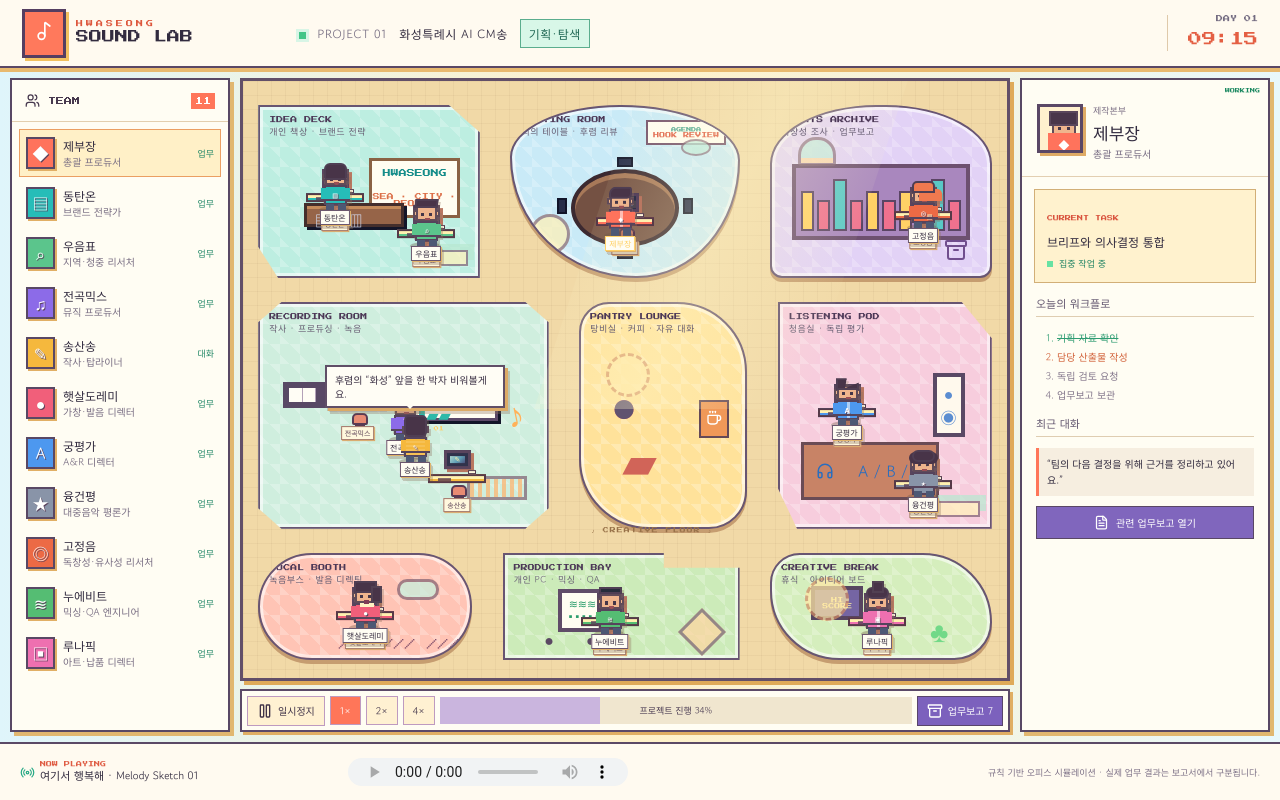
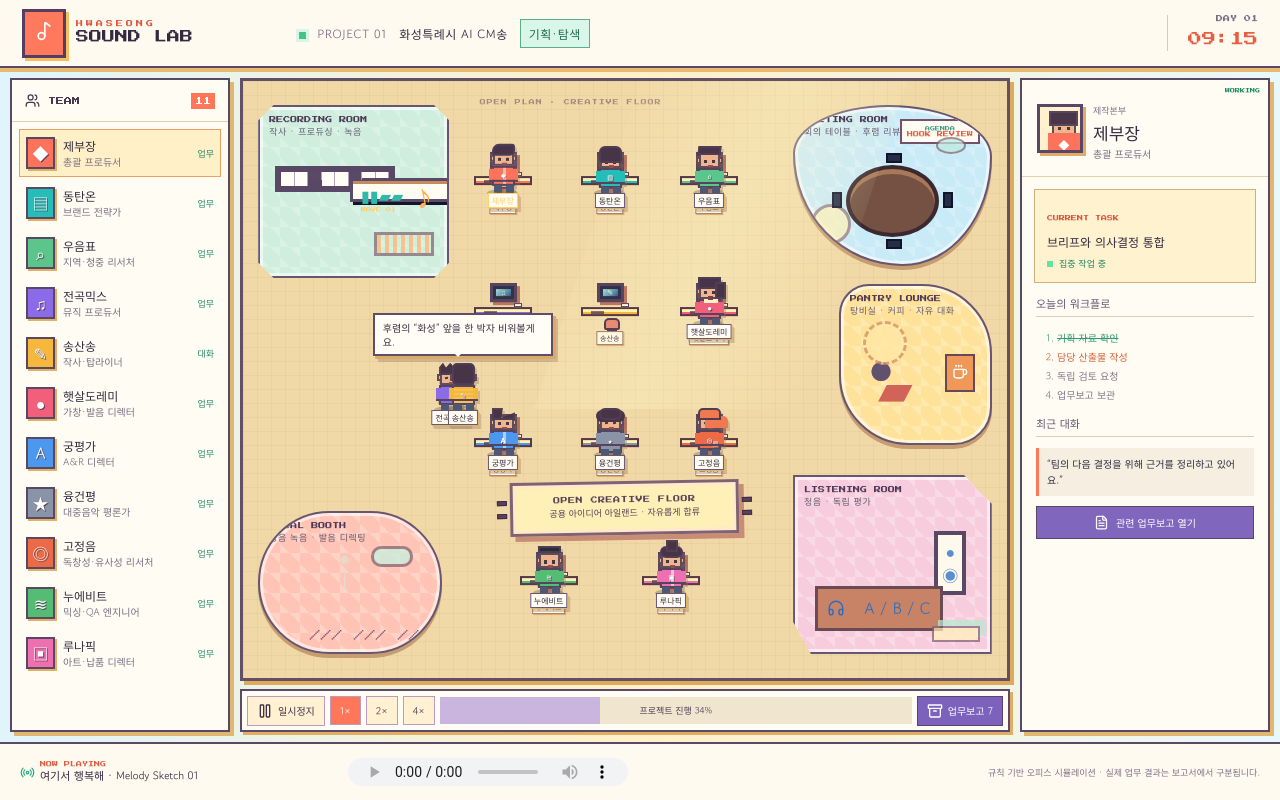
Before and after one commit to heekeunlee/hwasung_CM_contest, a React (Vite) app: page / in a window 1280 px wide. Built offline with nearby package versions, Linux system fonts and the light colour scheme.

Commit message:
Rework office into open plan entertainment studio

```diff
--- a/src/App.jsx
+++ b/src/App.jsx
@@ -2,29 +2,25 @@ import { useEffect, useMemo, useState } from 'react'
 import { Archive, BarChart3, Coffee, FileText, Headphones, Music2, Pause, Play, Radio, Users, Volume2, X } from 'lucide-react'
 
 const rooms = [
-  { id:'strategy', label:'IDEA DECK', sub:'개인 책상 · 브랜드 전략', x:2, y:4, w:29, h:29, tone:'teal', shape:'cut' },
-  { id:'meeting', label:'MEETING ROOM', sub:'회의 테이블 · 후렴 리뷰', x:35, y:4, w:30, h:29, tone:'amber', shape:'oval' },
-  { id:'archive', label:'RIGHTS ARCHIVE', sub:'독창성 조사 · 업무보고', x:69, y:4, w:29, h:29, tone:'violet', shape:'arch' },
-  { id:'music', label:'RECORDING ROOM', sub:'작사 · 프로듀싱 · 녹음', x:2, y:37, w:38, h:38, tone:'purple', shape:'studio' },
-  { id:'lounge', label:'PANTRY LOUNGE', sub:'탕비실 · 커피 · 자유 대화', x:44, y:37, w:22, h:38, tone:'orange', shape:'round' },
-  { id:'review', label:'LISTENING POD', sub:'청음실 · 독립 평가', x:70, y:37, w:28, h:38, tone:'blue', shape:'cut' },
-  { id:'booth', label:'VOCAL BOOTH', sub:'녹음부스 · 발음 디렉팅', x:2, y:79, w:28, h:18, tone:'red', shape:'pill' },
-  { id:'mix', label:'PRODUCTION BAY', sub:'개인 PC · 믹싱 · QA', x:34, y:79, w:31, h:18, tone:'green', shape:'notch' },
-  { id:'arcade', label:'CREATIVE BREAK', sub:'휴식 · 아이디어 보드', x:69, y:79, w:29, h:18, tone:'pink', shape:'round' },
+  { id:'music', label:'RECORDING ROOM', sub:'작사 · 프로듀싱 · 녹음', x:2, y:4, w:25, h:29, tone:'purple', shape:'studio' },
+  { id:'meeting', label:'MEETING ROOM', sub:'회의 테이블 · 후렴 리뷰', x:72, y:4, w:26, h:27, tone:'amber', shape:'oval' },
+  { id:'lounge', label:'PANTRY LOUNGE', sub:'탕비실 · 커피 · 자유 대화', x:78, y:34, w:20, h:27, tone:'orange', shape:'round' },
+  { id:'booth', label:'VOCAL BOOTH', sub:'방음 녹음 · 발음 디렉팅', x:2, y:72, w:24, h:24, tone:'red', shape:'pill' },
+  { id:'review', label:'LISTENING ROOM', sub:'청음 · 독립 평가', x:72, y:66, w:26, h:30, tone:'blue', shape:'cut' },
 ]
 
 const agentsSeed = [
-  { id:'lead', name:'제부장', role:'총괄 프로듀서', team:'제작본부', color:'#ff735c', x:48, y:23, home:[50,22], icon:'◆', task:'브리프와 의사결정 통합', hair:'wave', face:'smile', look:'jacket' },
-  { id:'brand', name:'동탄온', role:'브랜드 전략가', team:'전략기획팀', color:'#26bdb8', x:12, y:18, home:[12,18], icon:'▤', task:'화성만의 핵심 메시지 정의', hair:'bob', face:'bright', look:'vest' },
-  { id:'research', name:'우음표', role:'지역·청중 리서처', team:'전략기획팀', color:'#5bc58c', x:24, y:24, home:[24,24], icon:'⌕', task:'지역 근거와 청취 상황 조사', hair:'short', face:'calm', look:'cardigan' },
-  { id:'producer', name:'전곡믹스', role:'뮤직 프로듀서', team:'음악개발팀', color:'#8c6be8', x:15, y:53, home:[15,53], icon:'♫', task:'세 가지 음악 방향 설계', hair:'spike', face:'focus', look:'hoodie' },
-  { id:'writer', name:'송산송', role:'작사·탑라이너', team:'음악개발팀', color:'#f5b83d', x:28, y:65, home:[28,65], icon:'✎', task:'첫 5초 후렴 후보 작성', hair:'long', face:'smile', look:'knit' },
-  { id:'vocal', name:'햇살도레미', role:'가창·발음 디렉터', team:'음악품질팀', color:'#f15f7a', x:16, y:88, home:[16,88], icon:'●', task:'화성특례시 발음과 호흡 검토', hair:'ponytail', face:'sing', look:'scarf' },
-  { id:'ar', name:'궁평가', role:'A&R 디렉터', team:'독립평가팀', color:'#4d98ef', x:79, y:54, home:[79,54], icon:'A', task:'발전시킬 데모 후보 선별', hair:'part', face:'calm', look:'suit' },
-  { id:'critic', name:'융건평', role:'대중음악 평론가', team:'독립평가팀', color:'#8994a8', x:89, y:66, home:[89,66], icon:'★', task:'개성과 장르 완성도 비평', hair:'curl', face:'focus', look:'coat' },
-  { id:'originality', name:'고정음', role:'독창성·유사성 리서처', team:'권리검증팀', color:'#ec6a45', x:89, y:21, home:[89,21], icon:'◎', task:'가사·제목·콘셉트 선행작 조사', hair:'cap', face:'focus', look:'utility' },
-  { id:'audio', name:'누에비트', role:'믹싱·QA 엔지니어', team:'후반제작팀', color:'#55bd73', x:48, y:89, home:[48,89], icon:'≋', task:'길이·음량·재생환경 검수', hair:'buzz', face:'bright', look:'tee' },
-  { id:'visual', name:'루나픽', role:'아트·납품 디렉터', team:'후반제작팀', color:'#ee70b0', x:83, y:89, home:[83,89], icon:'▣', task:'앨범아트와 제출 패키지 설계', hair:'bun', face:'smile', look:'blazer' },
+  { id:'lead', name:'제부장', role:'총괄 프로듀서', team:'제작본부', color:'#ff735c', x:34, y:15, home:[34,15], icon:'◆', task:'브리프와 의사결정 통합', hair:'wave', face:'smile', look:'jacket' },
+  { id:'brand', name:'동탄온', role:'브랜드 전략가', team:'전략기획팀', color:'#26bdb8', x:48, y:15, home:[48,15], icon:'▤', task:'화성만의 핵심 메시지 정의', hair:'bob', face:'bright', look:'vest' },
+  { id:'research', name:'우음표', role:'지역·청중 리서처', team:'전략기획팀', color:'#5bc58c', x:61, y:15, home:[61,15], icon:'⌕', task:'지역 근거와 청취 상황 조사', hair:'short', face:'calm', look:'cardigan' },
+  { id:'producer', name:'전곡믹스', role:'뮤직 프로듀서', team:'음악개발팀', color:'#8c6be8', x:34, y:37, home:[34,37], icon:'♫', task:'세 가지 음악 방향 설계', hair:'spike', face:'focus', look:'hoodie' },
+  { id:'writer', name:'송산송', role:'작사·탑라이너', team:'음악개발팀', color:'#f5b83d', x:48, y:37, home:[48,37], icon:'✎', task:'첫 5초 후렴 후보 작성', hair:'long', face:'smile', look:'knit' },
+  { id:'vocal', name:'햇살도레미', role:'가창·발음 디렉터', team:'음악품질팀', color:'#f15f7a', x:61, y:37, home:[61,37], icon:'●', task:'화성특례시 발음과 호흡 검토', hair:'ponytail', face:'sing', look:'scarf' },
+  { id:'ar', name:'궁평가', role:'A&R 디렉터', team:'독립평가팀', color:'#4d98ef', x:34, y:59, home:[34,59], icon:'A', task:'발전시킬 데모 후보 선별', hair:'part', face:'calm', look:'suit' },
+  { id:'critic', name:'융건평', role:'대중음악 평론가', team:'독립평가팀', color:'#8994a8', x:48, y:59, home:[48,59], icon:'★', task:'개성과 장르 완성도 비평', hair:'curl', face:'focus', look:'coat' },
+  { id:'originality', name:'고정음', role:'독창성·유사성 리서처', team:'권리검증팀', color:'#ec6a45', x:61, y:59, home:[61,59], icon:'◎', task:'가사·제목·콘셉트 선행작 조사', hair:'cap', face:'focus', look:'utility' },
+  { id:'audio', name:'누에비트', role:'믹싱·QA 엔지니어', team:'후반제작팀', color:'#55bd73', x:40, y:82, home:[40,82], icon:'≋', task:'길이·음량·재생환경 검수', hair:'buzz', face:'bright', look:'tee' },
+  { id:'visual', name:'루나픽', role:'아트·납품 디렉터', team:'후반제작팀', color:'#ee70b0', x:56, y:82, home:[56,82], icon:'▣', task:'앨범아트와 제출 패키지 설계', hair:'bun', face:'smile', look:'blazer' },
 ]
 
 const reports = [
@@ -107,7 +103,7 @@ export default function App(){
         ;[tx,ty]=a.id===convo.from?[convo.target[0]-2,convo.target[1]]:[convo.target[0]+2,convo.target[1]]
         if(a.id===convo.from && phase%8>3) bubble=convo.text
       } else if(phase>=40){
-        const breaks={lead:[55,52],brand:[52,59],research:[59,60],producer:[52,48],writer:[60,48],vocal:[56,64],ar:[77,87],critic:[87,87],originality:[91,29],audio:[44,88],visual:[82,88]}; [tx,ty]=breaks[a.id]
+        const breaks={lead:[42,24],brand:[54,24],research:[64,28],producer:[42,47],writer:[54,47],vocal:[64,47],ar:[42,68],critic:[54,68],originality:[64,68],audio:[45,87],visual:[58,87]}; [tx,ty]=breaks[a.id]
       }
       const dx=tx-a.x,dy=ty-a.y,dist=Math.hypot(dx,dy)
       return {...a,x:dist>.5?a.x+dx*.16:a.x,y:dist>.5?a.y+dy*.16:a.y,bubble}
@@ -138,6 +134,7 @@ export default function App(){
           {rooms.map(r=><section key={r.id} className={`room ${r.tone} shape-${r.shape}`} style={{left:`${r.x}%`,top:`${r.y}%`,width:`${r.w}%`,height:`${r.h}%`}}>
             <h2>{r.label}<small>{r.sub}</small></h2><Furniture room={r}/>
           </section>)}
+          <div className="collab-island"><b>OPEN CREATIVE FLOOR</b><span>공용 아이디어 아일랜드 · 자유롭게 합류</span><i/><i/><i/><i/></div>
           <div className="hall-sign">♪　CREATIVE FLOOR　♪</div>
           {agents.map(a=><Workstation key={`desk-${a.id}`} agent={a}/>)}
           {agents.map(a=><PixelPerson key={a.id} agent={a} selected={selected===a.id} onClick={()=>setSelected(a.id)}/>)}
--- a/src/creative-rooms.css
+++ b/src/creative-rooms.css
@@ -27,3 +27,8 @@
 .workstation .chair{position:absolute;left:28px;top:35px;width:16px;height:12px;background:#e88b73;border:2px solid #593b54;border-radius:5px 5px 2px 2px;box-shadow:0 7px 0 -3px #593b54}
 .workstation small{position:absolute;top:48px;left:50%;transform:translateX(-50%);font-size:7px;white-space:nowrap;color:#5a4055;background:#fff8de;border:1px solid #a27669;padding:1px 3px;box-shadow:1px 1px #dca965}
 .workstation + .person{z-index:10}
+
+/* Open-plan entertainment-company floor: desk clusters share one visible creative commons. */
+.collab-island{position:absolute;z-index:3;left:35%;top:67%;width:30%;height:9%;border:3px solid #806273;background:#fff0b8;box-shadow:5px 5px 0 #c98d76, inset 0 0 0 3px #ffe8cb;display:flex;flex-direction:column;align-items:center;justify-content:center;color:#5b4057;text-align:center;transform:rotate(-1deg);pointer-events:none}
+.collab-island b{font:7px var(--pixel);letter-spacing:.5px}.collab-island span{font-size:9px;margin-top:3px}.collab-island i{position:absolute;width:10px;height:5px;background:#5b4057;border:1px solid #3d2d4b}.collab-island i:nth-of-type(1){left:-16px;top:15px}.collab-island i:nth-of-type(2){right:-16px;top:15px}.collab-island i:nth-of-type(3){left:-16px;bottom:15px}.collab-island i:nth-of-type(4){right:-16px;bottom:15px}
+.world:before{content:'OPEN PLAN  ·  CREATIVE FLOOR';position:absolute;z-index:2;left:31%;top:3%;font:6px var(--pixel);color:#8d6b73;letter-spacing:1px;opacity:.72;pointer-events:none}
```
